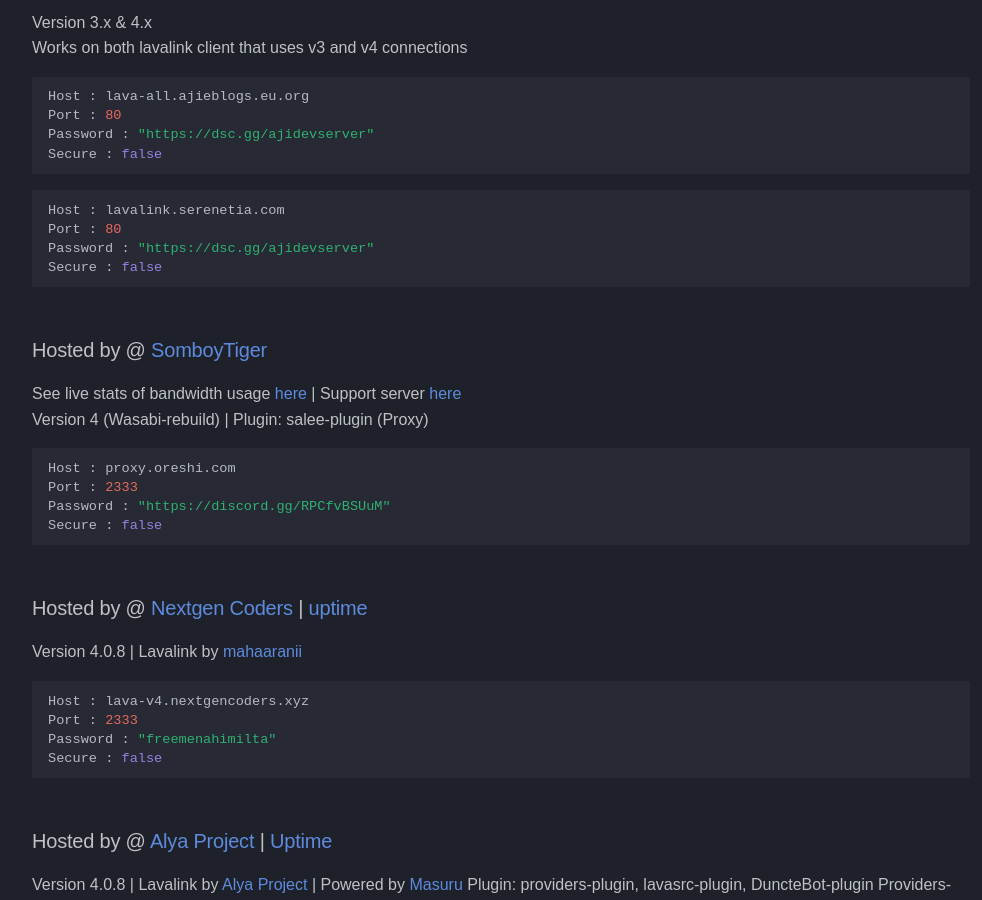
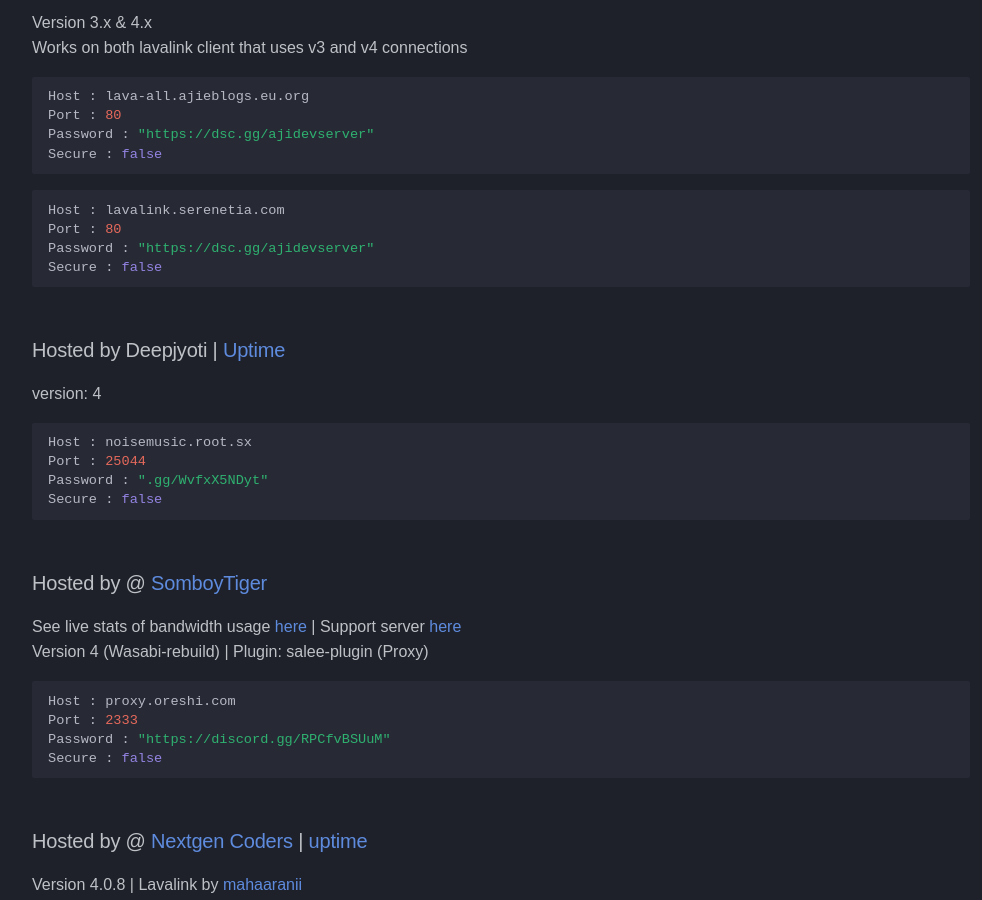
Before and after one commit to DarrenOfficial/lavalink-list, an MkDocs documentation site: the page built from docs/NoSSL/lavalink-without-ssl.md, in a window 1280 px wide and 900 px high, scrolled down 1703 px. Shown: the whole window, without its empty margins (14-996 px from the left). Built offline with MkDocs 1.6.1 and Material for MkDocs 9.7.7, drawn with Linux system fonts in a browser that asks for light colours; some web fonts are replaced; comment, search, counter and statistics services are not loaded; a style sheet for code colours, icons or effects is not loaded; some of the changed text lies outside the part shown.

Commit message:
Added new node in non-ssl

````diff
--- a/docs/NoSSL/lavalink-without-ssl.md
+++ b/docs/NoSSL/lavalink-without-ssl.md
@@ -96,6 +96,15 @@ Password : "https://dsc.gg/ajidevserver"
 Secure : false
 ```
 
+### Hosted by Deepjyoti | [Uptime](https://hetrixtools.com/report/uptime/bfa54b2edf0823b720bf45f7bfc2afff/)
+version: 4
+```bash
+Host : noisemusic.root.sx
+Port : 25044
+Password : ".gg/WvfxX5NDyt"
+Secure : false
+```
+
 ### Hosted by @ [SomboyTiger](https://chompubot.work)
 See live stats of bandwidth usage [here](https://status.oreshi.com/report/uptime/54f9cdfd343fe9e63a0c04407ec36592/) | Support server [here](https://discord.gg/RPCfvBSUuM) <br />
 Version 4 (Wasabi-rebuild) | Plugin: salee-plugin (Proxy)
````
